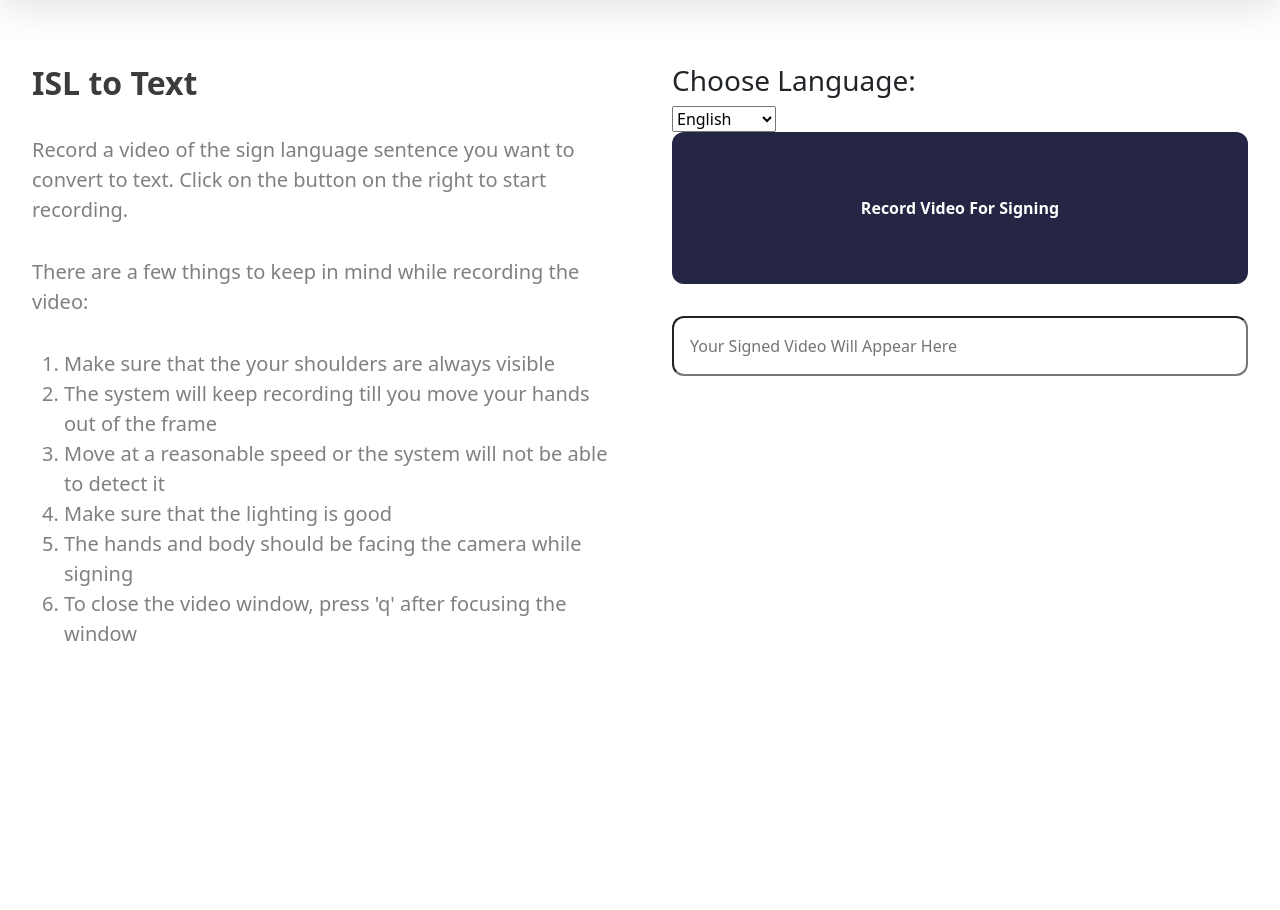
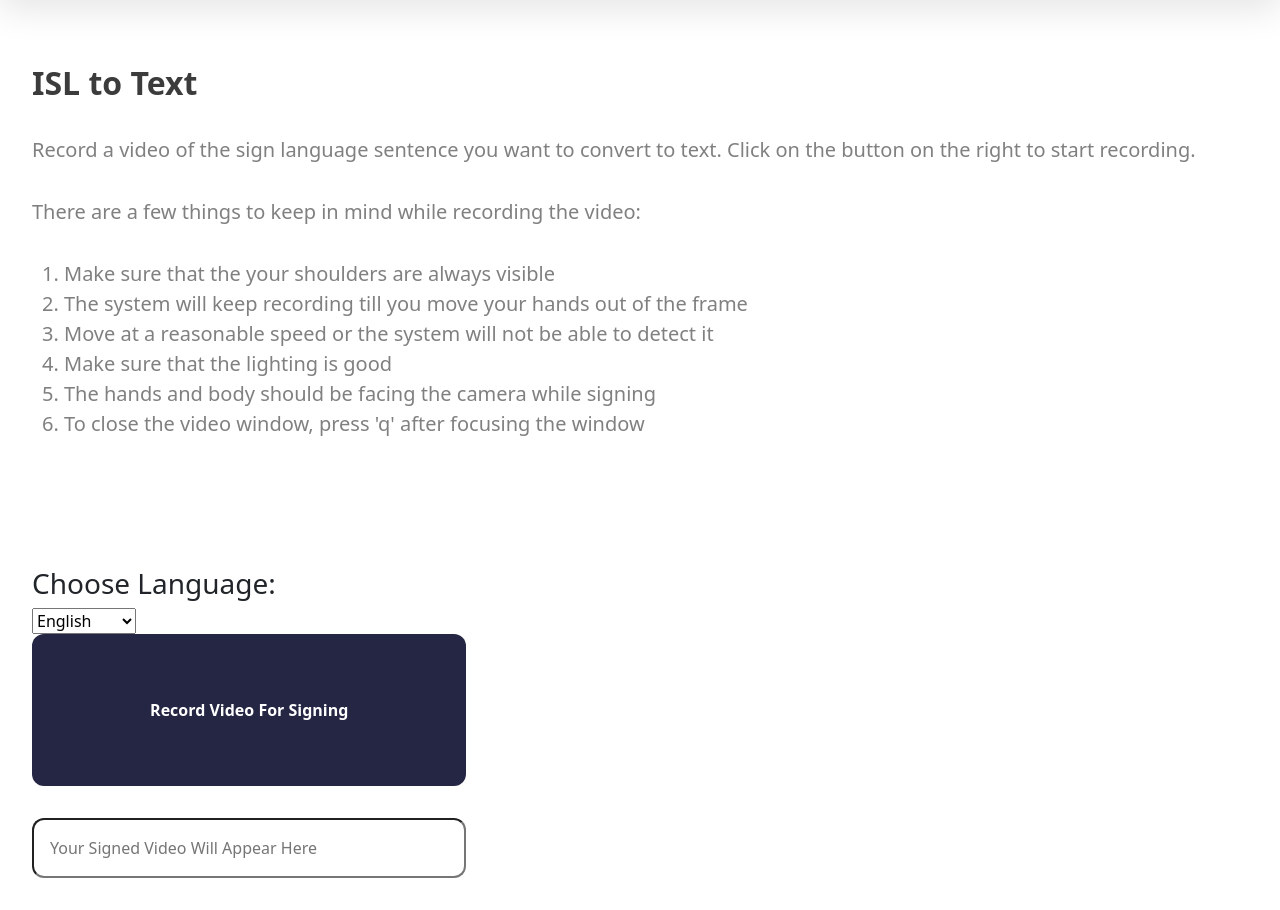
Before and after one commit to TranquilTanisha/Ishaara, a Flask app: page /video/ in a window 1280 px wide. Shown: the part 101-1011 px from the top of the page. Before the commit the page ends 742 px from the top, so only its background shows below. Run offline with Flask 3, Linux system fonts and the light colour scheme; parts of the project's set-up code (start-up, migrations or seed data) failed here and were passed over.

Commit message:
Update decode-video.html

```diff
--- a/Ishaara-main/templates/decode-video.html
+++ b/Ishaara-main/templates/decode-video.html
@@ -53,7 +53,7 @@
       </div>
     </nav>
     <div class="fullBg">
-      <div class="col1" style="width: 50%;height: 100%; padding: 2rem; overflow: hidden;">
+      <div class="col1" style="padding: 2rem; overflow: hidden;">
         <!-- Write instructions to use the ISL to Text tool -->
         <div style="margin-top: 2rem;">
           <h1 style="font-size: 2rem; font-weight: 700; margin-bottom: 2rem; color: rgb(60, 60, 60);">ISL to Text</h1>
@@ -71,7 +71,7 @@
           </ol>
         </div>
       </div>
-      <div class="col2" style="width: 50%; height: 100vh; padding: 2rem; margin-top: 2rem; overflow-y: auto; display: flex; flex-direction: column;align-items: center;">
+      <div class="col2" style="padding: 2rem; margin-top: 2rem; overflow-y: auto; display: flex; flex-direction: column;align-items: center;">
         <h3 style="width: 100%">Choose Language:</h3>
           <form action="/recordvid" method="post" style="width: 100%;">
             <select id="dropdown" name="lang" required>
```
